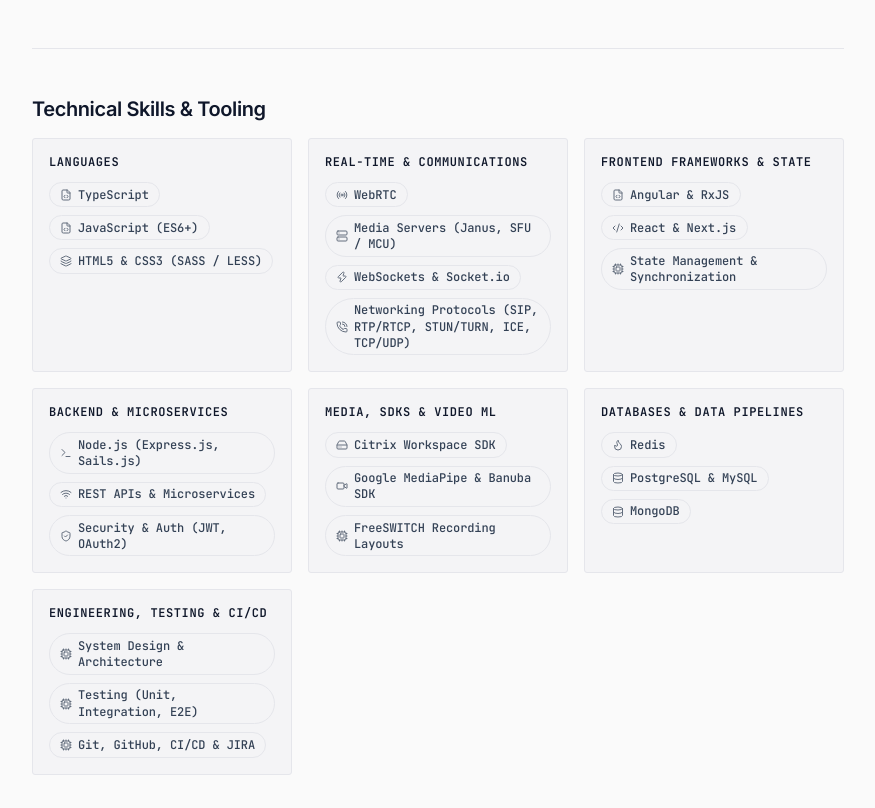
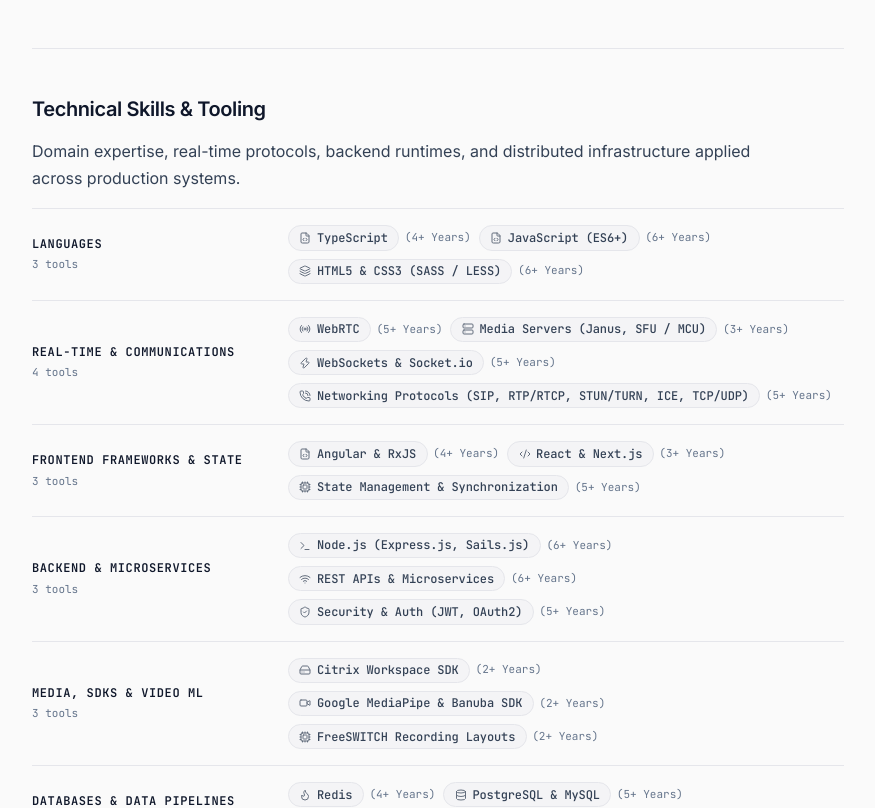
Before and after one commit to Ketan-K/ketan-k.github.io, a React (Vite) app: page /#/about in a window 1280 px wide. Shown: the part 920-1728 px from the top of the page, without its empty margins (202-1077 px from the left). Built offline with nearby package versions, Linux system fonts and the light colour scheme.

Commit message:
style: streamline Technical Skills on About page into compact editorial specification list

```diff
--- a/src/pages/AboutPage.tsx
+++ b/src/pages/AboutPage.tsx
@@ -65,19 +65,28 @@
 
       <hr className="editorial-divider" />
 
-      {/* Tech Stack Matrix */}
+      {/* Technical Skills & Tooling */}
       <section className="content-section">
         <h2 className="section-heading">Technical Skills & Tooling</h2>
+        <p className="prose">
+          Domain expertise, real-time protocols, backend runtimes, and distributed infrastructure applied across production systems.
+        </p>
 
-        <div className="skills-category-grid">
+        <div className="skills-spec-list">
           {techStackCategories.map((cat: TechStackCategory, idx: number) => (
-            <div key={idx} className="skill-category-card">
-              <h3 className="skill-category-title">
-                {cat.category}
-              </h3>
-              <div className="item-tags">
-                {cat.items.map((s) => (
-                  <TechBadge key={s.name} name={s.name} />
+            <div key={idx} className="skills-spec-row">
+              <div className="skills-spec-category">
+                <span className="skills-spec-name">{cat.category}</span>
+                <span className="skills-spec-count">{cat.items.length} tools</span>
+              </div>
+              <div className="skills-spec-items">
+                {cat.items.map((item, iIdx) => (
+                  <div key={iIdx} className="skills-spec-item">
+                    <TechBadge name={item.name} />
+                    {item.experienceYears && (
+                      <span className="skills-spec-exp">({item.experienceYears})</span>
+                    )}
+                  </div>
                 ))}
               </div>
             </div>
--- a/src/pages/pages.css
+++ b/src/pages/pages.css
@@ -440,29 +440,69 @@
   transition: color var(--transition-fast);
 }
 
-/* Skills Category Grid */
-.skills-category-grid {
-  display: grid;
-  grid-template-columns: repeat(auto-fit, minmax(240px, 1fr));
-  gap: var(--space-4);
+/* Compact Skills Specification List */
+.skills-spec-list {
+  display: flex;
+  flex-direction: column;
+  border-top: 1px solid var(--border-subtle);
+  margin-top: var(--space-4);
 }
 
-.skill-category-card {
-  padding: var(--space-4);
-  background: var(--bg-secondary);
-  border: 1px solid var(--border-subtle);
-  border-radius: var(--radius-xs);
-  box-sizing: border-box;
+.skills-spec-row {
+  display: grid;
+  grid-template-columns: 240px 1fr;
+  gap: var(--space-4);
+  padding: var(--space-4) 0;
+  border-bottom: 1px solid var(--border-subtle);
+  align-items: center;
 }
 
-.skill-category-title {
+.skills-spec-category {
+  display: flex;
+  flex-direction: column;
+  gap: 2px;
+}
+
+.skills-spec-name {
+  font-family: var(--font-mono);
   font-size: var(--text-xs);
-  font-family: var(--font-mono);
+  font-weight: 600;
   text-transform: uppercase;
   letter-spacing: 0.05em;
-  font-weight: 600;
   color: var(--text-primary);
-  margin-bottom: var(--space-3);
+}
+
+.skills-spec-count {
+  font-family: var(--font-mono);
+  font-size: 0.6875rem;
+  color: var(--text-muted);
+}
+
+.skills-spec-items {
+  display: flex;
+  flex-wrap: wrap;
+  gap: var(--space-2);
+  align-items: center;
+}
+
+.skills-spec-item {
+  display: inline-flex;
+  align-items: center;
+  gap: 0.35rem;
+}
+
+.skills-spec-exp {
+  font-family: var(--font-mono);
+  font-size: 0.6875rem;
+  color: var(--text-muted);
+}
+
+@media (max-width: 640px) {
+  .skills-spec-row {
+    grid-template-columns: 1fr;
+    gap: var(--space-2);
+    padding: var(--space-3) 0;
+  }
 }
 
 /* Page Bottom Navigation */
```
